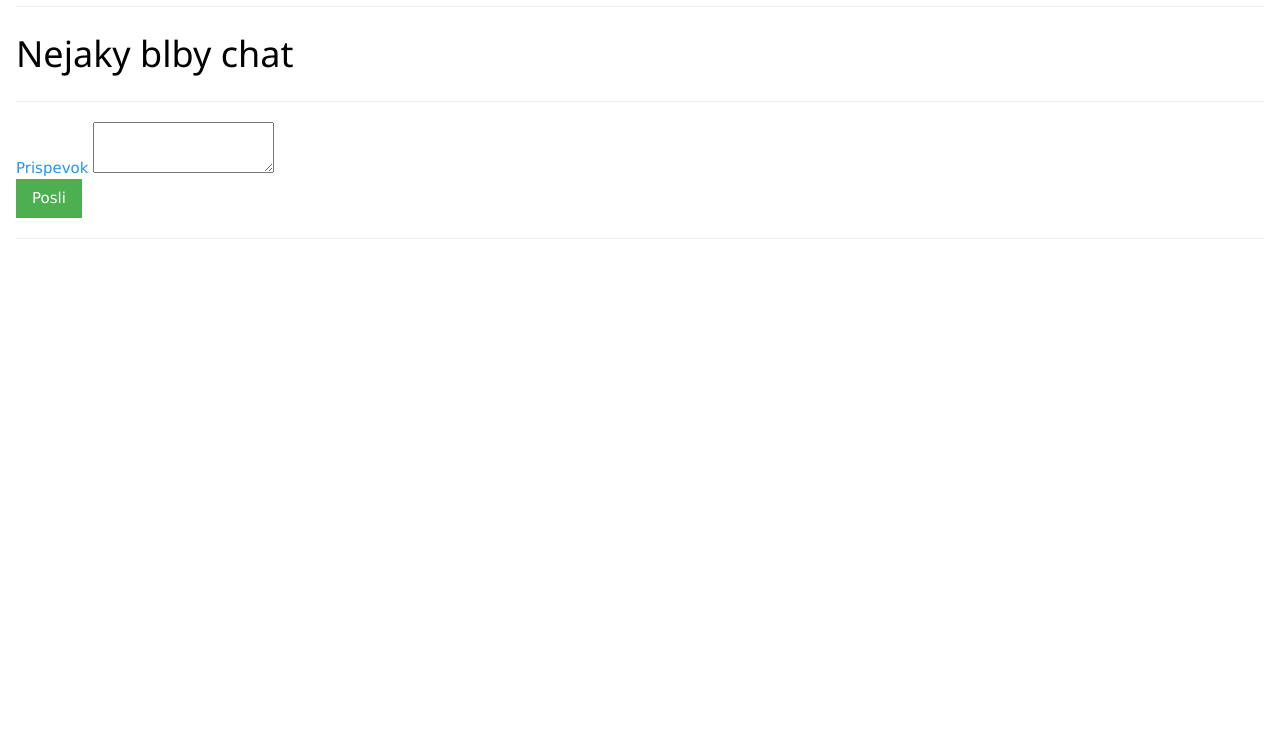
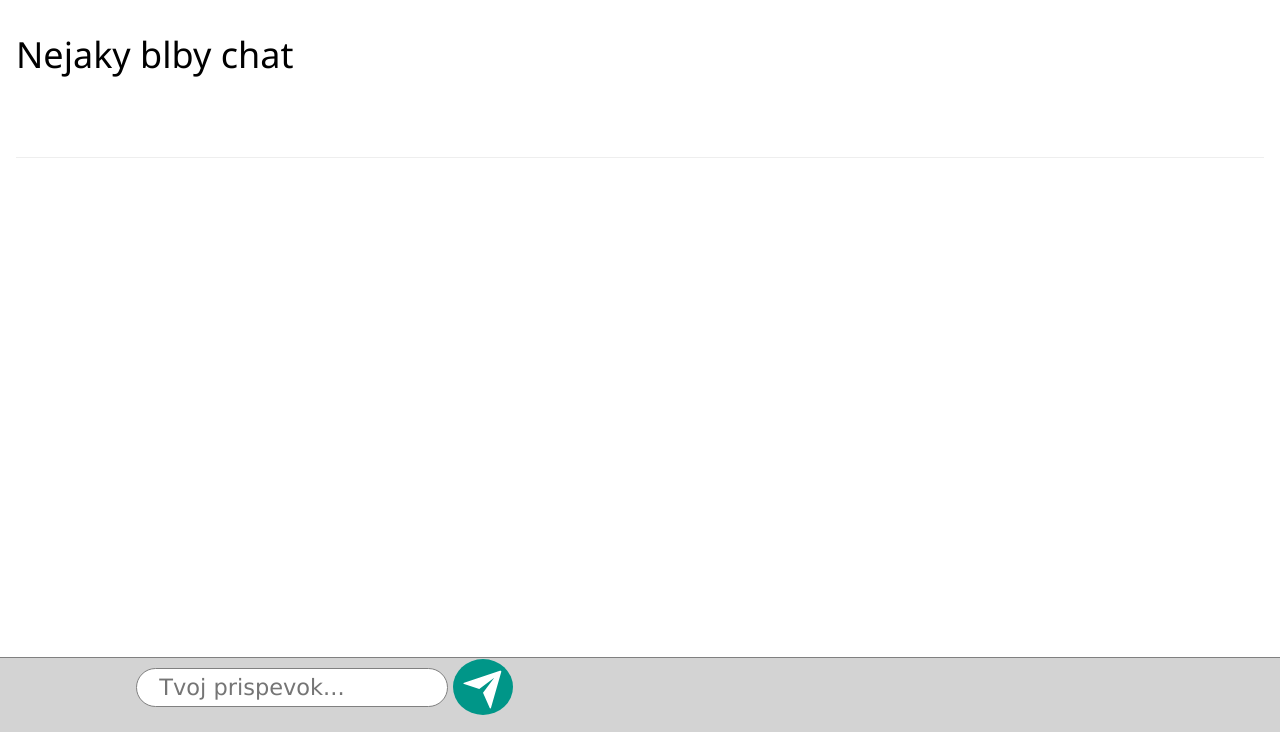
Before and after one commit to jenca-adam/chat2, a Flask app: template templates/forum.html in a window 1280 px wide. Shown: the part 68-800 px from the top of the page. Run offline with Flask 2, Linux system fonts and the light colour scheme; the template is opened without the code that fills it, so the values that code supplies are empty; parts of the project's set-up code (start-up, migrations or seed data) failed here and were passed over.

Commit message:
rprd  prd prd

```diff
--- a/server.py
+++ b/server.py
@@ -8,6 +8,9 @@ prispevky=pickle.load(open('prispevky.pickle','rb'))
 app.config['UPLOAD_FOLDER']=os.path.join(os.getcwd(),'uploads')
 @app.route('/')
 def index():
+    povoleny=pickle.load(open('povoleny.pickle','rb'))
+    if flask.request.remote_addr in povoleny:
+        return flask.redirect('/forum/')
     return flask.render_template('index.html')
 @app.route('/auth/',methods=['GET','POST'])
 def auth():
@@ -27,6 +30,7 @@ def auth():
 @app.route('/ukaz/',methods=['GET','POST'])
 def ukaz():
     povoleny=pickle.load(open('povoleny.pickle','rb'))
+    print(povoleny)
     if flask.request.remote_addr not in povoleny:
         return flask.redirect('/')
     if flask.request.method=='POST':
@@ -62,13 +66,12 @@ def pridaj():
 def odhlas():
     prezyvky=pickle.load(open('prezyvky.pickle','rb'))
     povoleny=pickle.load(open('povoleny.pickle','rb'))
-    povoleny.remove(flask.request.remote_addr)
     del prezyvky[flask.request.remote_addr]
     with open('povoleny.pickle','wb')as f:
                 pickle.dump(povoleny,f)
     with open('prezyvky.pickle','wb')as f:
                 pickle.dump(prezyvky,f)
-    return flask.redirect('/')
+    return flask.redirect('/ukaz/')
 
 @app.route('/uploads/<filename>')
 def uploaded_file(filename):
--- a/templates/forum.html
+++ b/templates/forum.html
@@ -14,30 +14,77 @@ function StopRefreshing(){
 setInterval(refresh,3000);
 
 </script>
+<title>Nejaky blby chat</title>
+<style>
+
+.enterbar{
+  position:fixed;
+  bottom:0;
+  color:grey;
+  padding:10px;
+  min-width:100%;
+  border-top:1px solid grey;
+  background:lightgrey;
+}
+.enterbar input{
+  border-radius:20px;
+  border:1px solid grey;
+  zoom:150%;
+  color:grey;
+  margin-left:10%;
+  padding-left:10px;
+  padding-right:10px;
+  }
+#send-button{
+  border-radius:50%;
+  padding:10px;
+  zoom:150%;
+  }
+header{
+  position:fixed;
+  top:0;
+  background:white;
+  width:100%;
+  }
+  </style>
 </head>
 
 <body>
 <div class="w3-container">
 <header><p class="w3-text-red">Prihlasil si sa ako {{usrname}}&nbsp;&nbsp;&nbsp;<a href="/logout/" class="w3-button w3-green w3-hover-blue">Odhlásiť sa</a></header>
 <hr>
+<br>
+<br>
 <h1>Nejaky blby chat</h1>
+<br>
+<br>
 <hr>
-<form action="/forum/add/" method="POST" enctype="multipart/form-data">
-<label class="w3-label w3-text-blue" for="prispevok">Prispevok</label>
-<textarea class="w3-text-grey" name="prispevok" onclick="StopRefreshing()">
-</textarea><br>
-<input type="submit" value="Posli" class="w3-button w3-green w3-hover-blue"/>
-</form>
-<hr>
-<table class="w3-table w3-striped">
+<table class="w3-table w3-striped"style="max-height:1px; overflow:scroll;">
 {%for prispevok in prispevky%}
 <tr class="w3-hover-khaki">
 <td>{{prispevok[1]}}</td>
 <td>{{prispevok[0]}}</td>
-<td>{{prispevok[2]|safe}}<td>
+<td>{{prispevok[2]}}<td>
 </tr>
 {%endfor%}
 </table>
 </div>
+<div id="medzera-nevid">
+<br>
+<br>
+<br>
+<br>
+</div>
+<footer class="enterbar">
+<form action="/forum/add/" id="form" method="POST" enctype="multipart/form-data">
+
+<input onclick="StopRefreshing()" name="prispevok" placeholder=" Tvoj prispevok... " ></input>
+<span onclick="var form=document.getElementById('form');form.submit();" id="send-button" class="w3-teal">
+<img src="{{url_for('static',filename='send.svg')}}" width="20" height="20" style="filter:invert(1);transform:scale(1.5);"></img>
+</span>
+</form></footer>
+<script>
+window.scrollTo(0,document.body.scrollHeight);
+</script>
 </body>
 </html>
```
Also changed, not shown: static/14548574311556283892.svg (added), static/send.png (added), static/send.svg (added), 2 other files.
